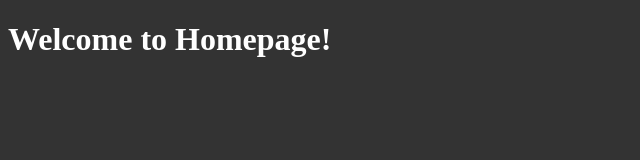
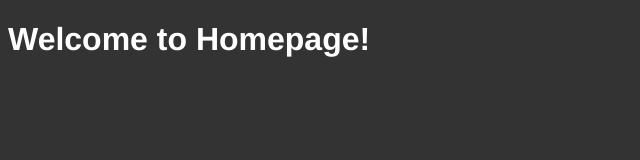
Before and after one commit to Kyril777/node-practices, a website: page node_crash_course/public/index.html in a window 1280 px wide. Shown: the whole page, without its empty margins (0-640 px from the left). Drawn offline with Linux system fonts and the light colour scheme.

Commit message:
Update style.css

```diff
--- a/node_crash_course/public/css/style.css
+++ b/node_crash_course/public/css/style.css
@@ -1,4 +1,8 @@
 body {
-    background: #333;
+    font-family: Georgia, Times, serif;
+    background-color: #333;
     color: #fff;
 }
+h1 {
+    font-family: Helvetica, Arial
+}
```
